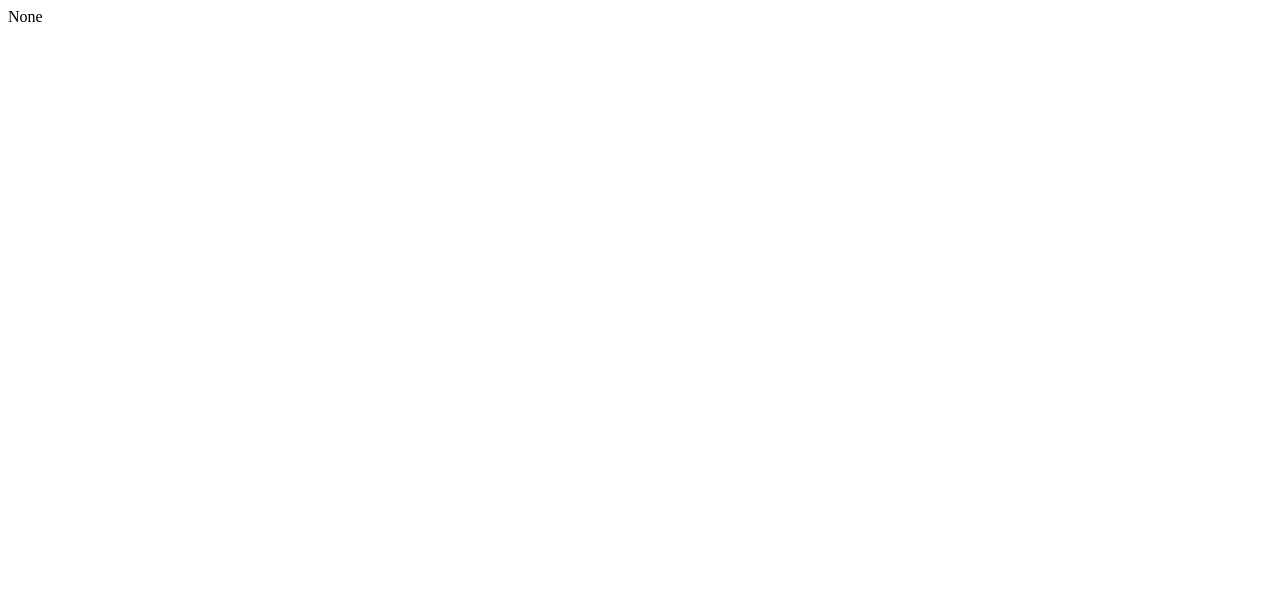
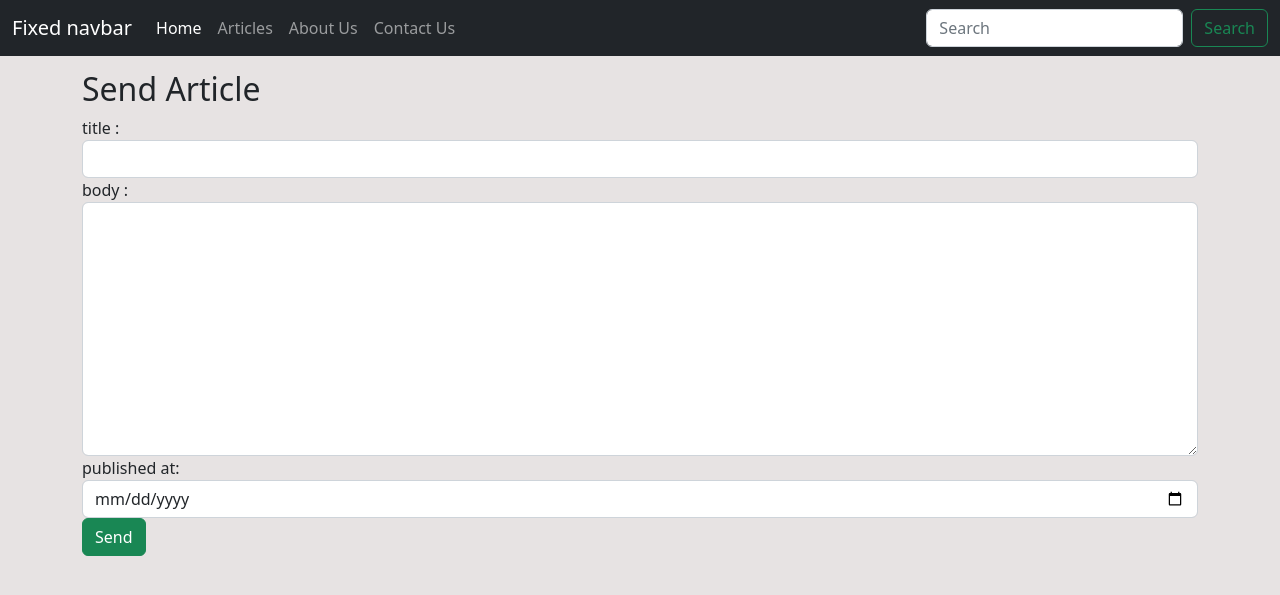
Before and after one commit to rohollaramezani/roocketsite, a Django app: page /articles/article/send in a window 1280 px wide. Before the commit the part shown is almost empty. Shown: the top 595 px of the page. Run offline with Django 3.2, Linux system fonts and the light colour scheme.

Commit message:
افزودن اعتبارسنجی به فرم
یک فرم ساختیم، اون رو به ویو اضافه کردیم فایل اچ تی ام ال رو ساختیم و اعتبار سنجی رو به به ویو اضافه کردیم

```diff
--- /dev/null
+++ b/articles/forms.py
@@ -0,0 +1,8 @@
+from django import forms
+
+
+
+class SendArticleForm(forms.Form):
+    title=forms.CharField()
+    body=forms.CharField(widget=forms.Textarea)
+    published_at=forms.DateTimeField()
--- a/articles/templates/articles/send.html
+++ b/articles/templates/articles/send.html
@@ -7,16 +7,28 @@
         {% csrf_token %}
         <div class='form-group'>
             <label for='title'>title : </label>
-            <input type="text" name="title" class="form-control" id="title">
+            <input type="text" name="title" class="form-control" {% if form.title.errors %} is-invalid {% endif %} id="title">
+
         </div>
+        {% comment %} <div class="invalid-feedback"> {% endcomment %}
+            {{ form.title.errors }}
+        {% comment %} </div> {% endcomment %}
         <div class='form-group'>
             <label for='body'>body : </label>
-            <textarea  name="body" cols="30" rows="10" class="form-control" id="body"></textarea>
+            <textarea  name="body" cols="30" rows="10" class="form-control" id="body" {% if form.body.errors %} is-invalid {% endif %}></textarea>
+            {% comment %} <div class="invalid-feedback"> {% endcomment %}
+            {{ form.body.errors }}
+            {% comment %} </div> {% endcomment %}
         </div>
+
         <div class='form-group'>
             <label for='published_at'>published at:</label>
-            <input type="date" name="published_at" class="form-control" id="published_at">
+            <input type="date" name="published_at" class="form-control" id="published_at" {% if form.published_at.errors %} is-invalid {% endif %}>
+            {% comment %} <div class="invalid-feedback"> {% endcomment %}
+            {{ form.published_at.errors }}
+            {% comment %} </div> {% endcomment %}
         </div>
+
         <button type="submit" class="btn btn-success">Send</button>
     </form>
 {% endblock %}
--- a/articles/views.py
+++ b/articles/views.py
@@ -1,9 +1,9 @@
 from django.http import HttpResponse,Http404
-from django.shortcuts import render,get_object_or_404
+from django.shortcuts import render,get_object_or_404,redirect
 from .models import Article
 from django.core.paginator import Paginator
 # Create your views here.
-
+from .forms import SendArticleForm
 
 def articles(request):
     articles=Article.objects.order_by('-created_at')
@@ -33,5 +33,16 @@ def single_page(request,article_id):
 
 
 def send(request):
-    return HttpResponse(request.POST.get('title'))
-    return render(request,'articles/send.html')
+    if request.method == 'POST':
+        form=SendArticleForm(request.POST)
+        if form.is_valid():
+            Article.objects.create(
+                title=form.cleaned_data['title'],
+                body=form.cleaned_data['body'],
+                published_at=form.cleaned_data['published_at']
+            )
+            return redirect('articles:articles')
+    else:
+        form=SendArticleForm()
+
+    return render(request,'articles/send.html',{'form':form})
```
